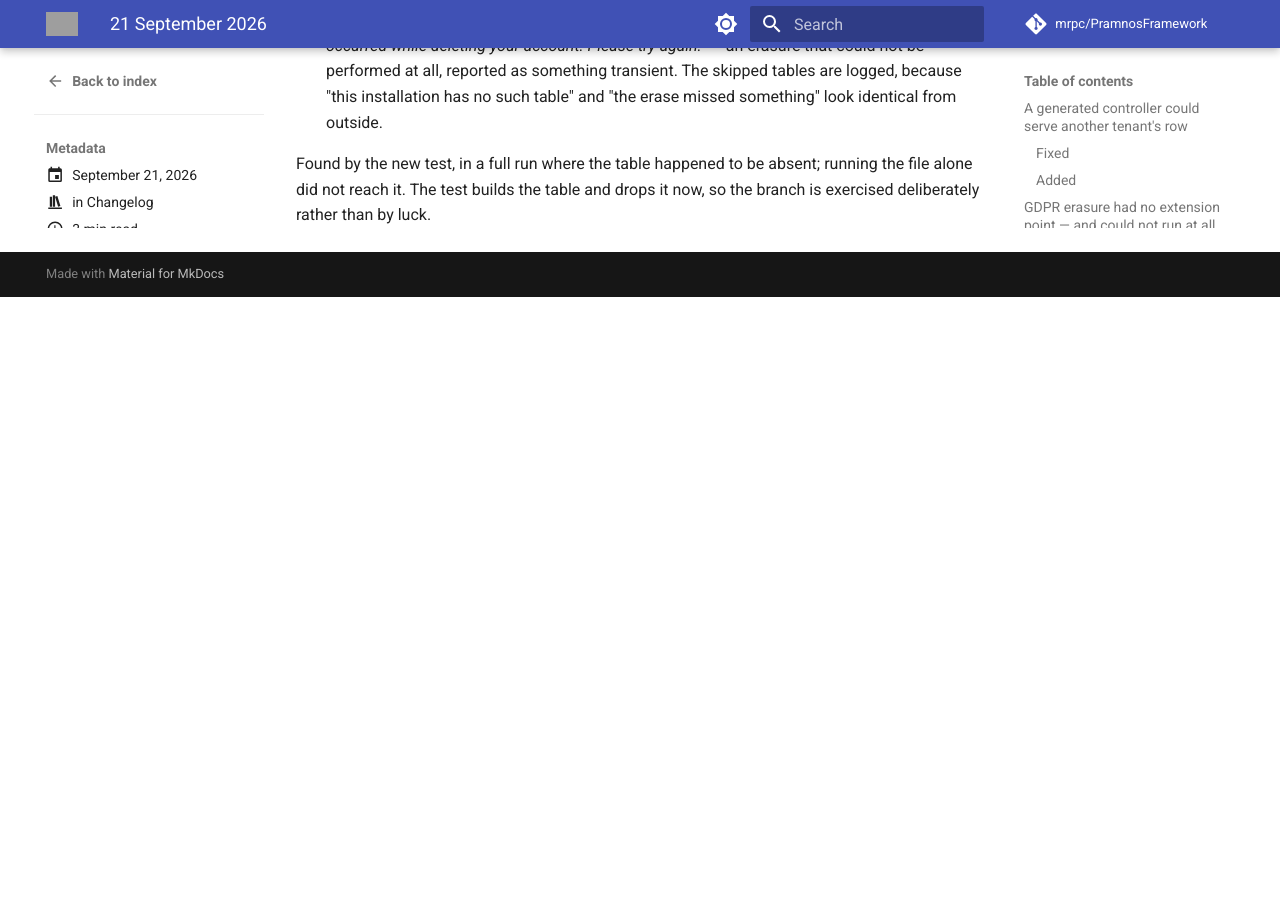
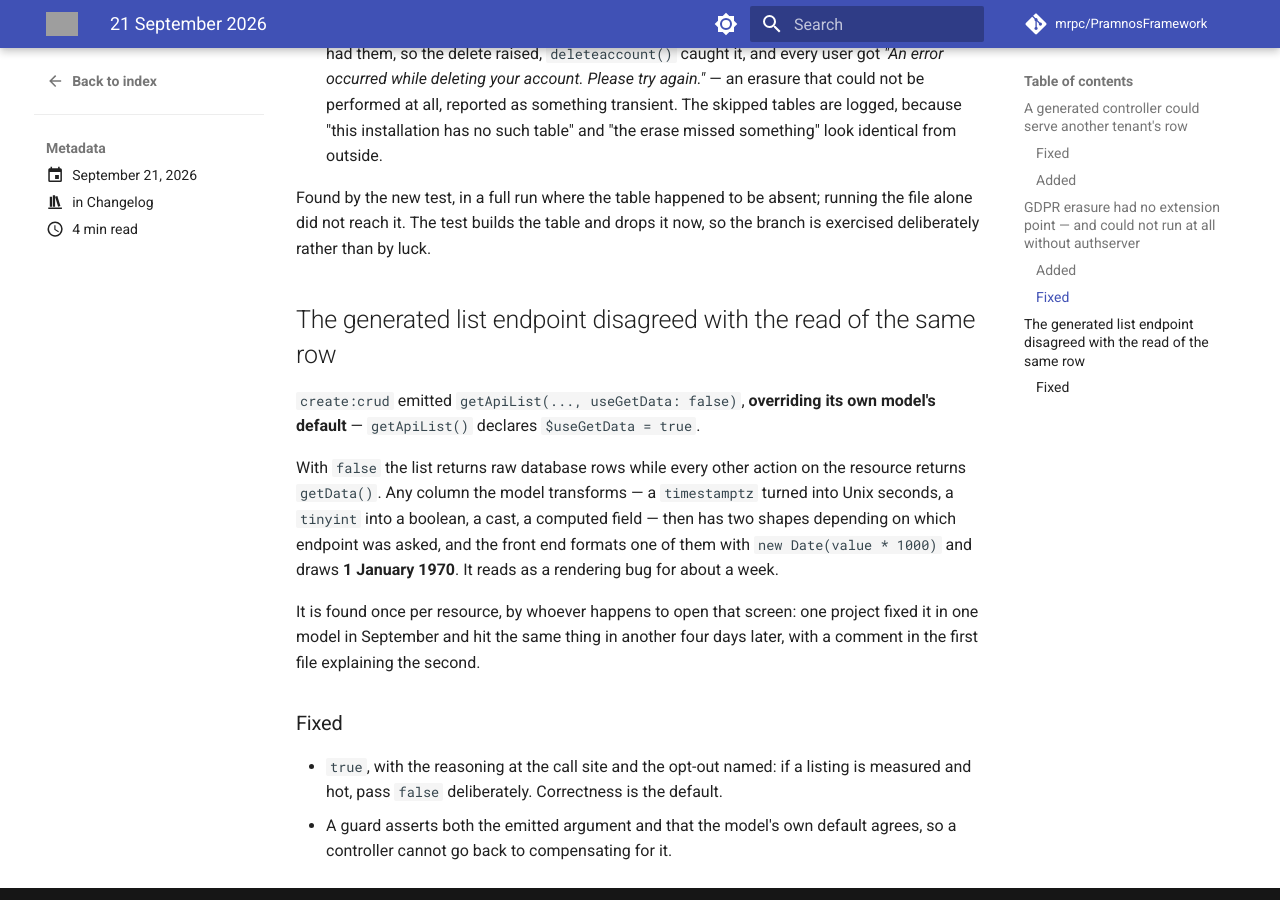
Before and after one commit to mrpc/PramnosFramework, an MkDocs documentation site: the page built from docs/version-history/posts/2026-09-21.md, in a window 1280 px wide and 900 px high, scrolled down 2233 px. Built offline with MkDocs 1.6.1 and Material for MkDocs 9.7.7, drawn with Linux system fonts in a browser that asks for light colours; comment, search, counter and statistics services are not loaded; before the commit the page ends 2530 px from its top, so only the background shows below that; some of the changed text lies outside the part shown; grey boxes are pictures that could not be loaded.

```diff
--- a/docs/version-history/posts/2026-09-21.md
+++ b/docs/version-history/posts/2026-09-21.md
@@ -6,10 +6,11 @@
 
 # 21 September 2026
 
-2 changes:
+3 changes:
 
 - A generated controller could serve another tenant's row
 - GDPR erasure had no extension point — and could not run at all without `authserver`
+- The generated list endpoint disagreed with the read of the same row
 
 <!-- more -->
 
@@ -99,3 +100,27 @@
   Found by the new test, in a full run where the table happened to be absent; running the
   file alone did not reach it. The test builds the table and drops it now, so the branch is
   exercised deliberately rather than by luck.
+
+
+## The generated list endpoint disagreed with the read of the same row
+
+`create:crud` emitted `getApiList(..., useGetData: false)`, **overriding its own model's
+default** — `getApiList()` declares `$useGetData = true`.
+
+With `false` the list returns raw database rows while every other action on the resource
+returns `getData()`. Any column the model transforms — a `timestamptz` turned into Unix
+seconds, a `tinyint` into a boolean, a cast, a computed field — then has two shapes
+depending on which endpoint was asked, and the front end formats one of them with
+`new Date(value * 1000)` and draws **1 January 1970**. It reads as a rendering bug for about
+a week.
+
+It is found once per resource, by whoever happens to open that screen: one project fixed it
+in one model in September and hit the same thing in another four days later, with a comment
+in the first file explaining the second.
+
+### Fixed
+
+- `true`, with the reasoning at the call site and the opt-out named: if a listing is
+  measured and hot, pass `false` deliberately. Correctness is the default.
+- A guard asserts both the emitted argument and that the model's own default agrees, so a
+  controller cannot go back to compensating for it.
```
Also changed, not shown: docs/Pramnos_Upgrade_Guide.md (+1 -0 lines).
